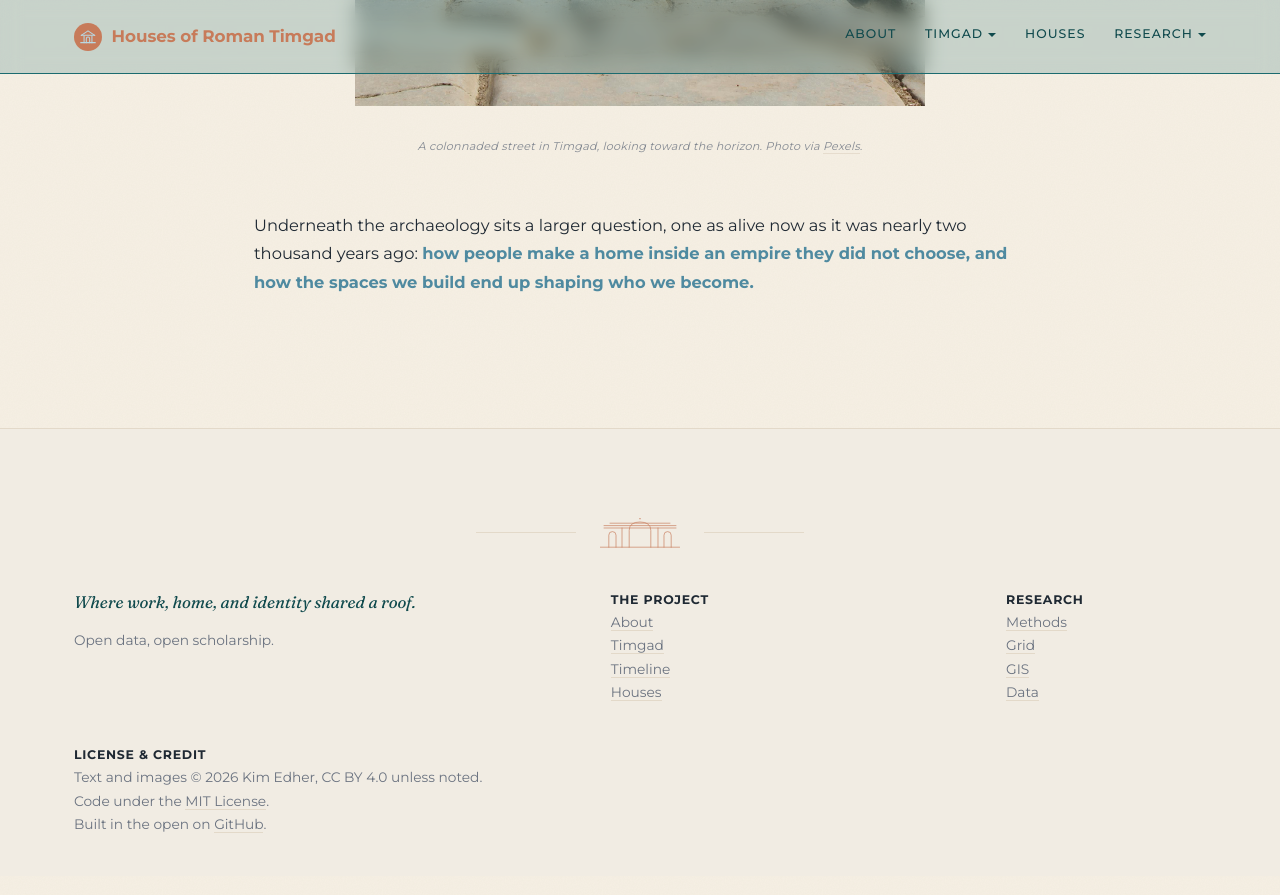
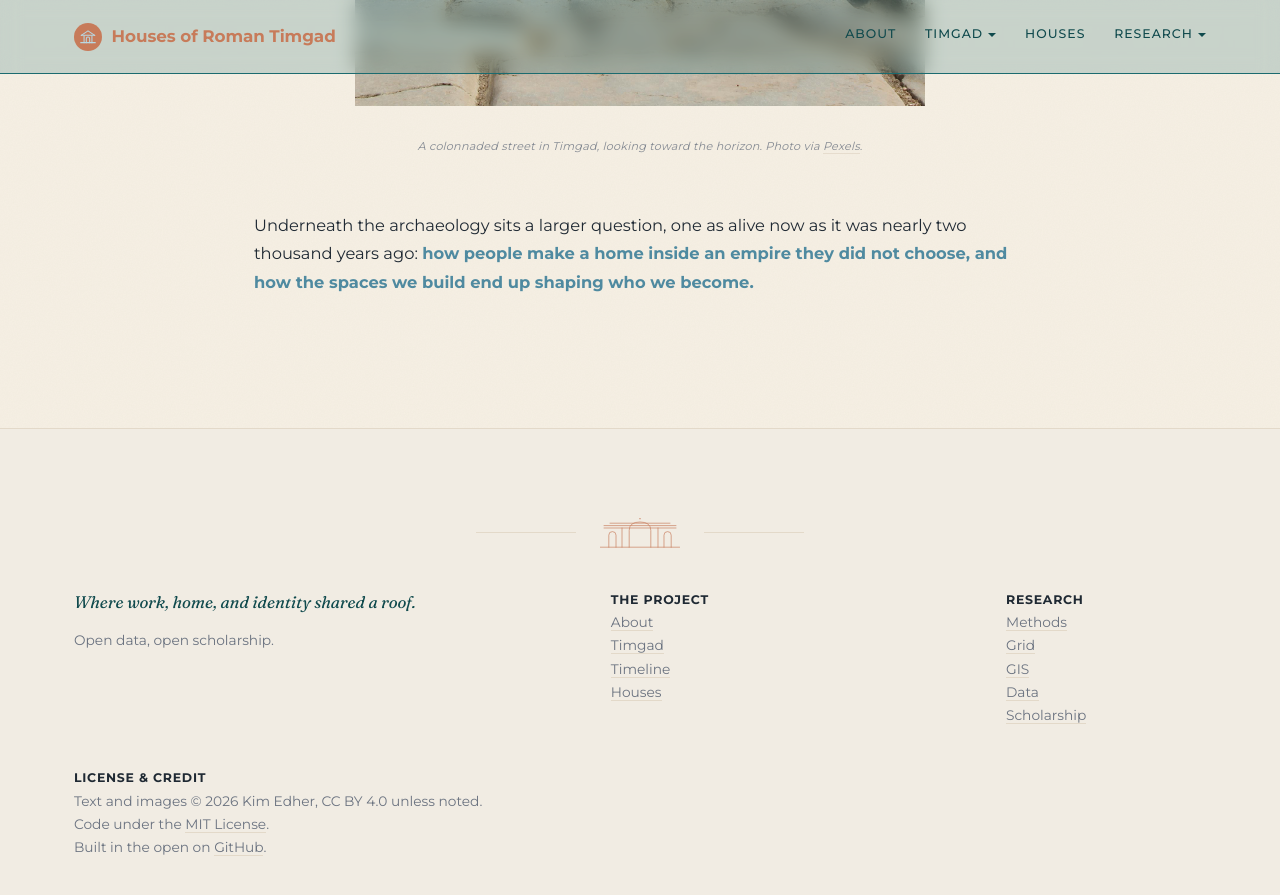
Before and after one commit to kimedher/timgadhouses, a Jekyll site: the page built from index.md, in a window 1280 px wide and 900 px high, scrolled down 1740 px. Shown: the top 895 px of the window. Built offline with Jekyll 4.4.1, drawn with Linux system fonts in a browser that asks for light colours.

Commit message:
Add Scholarship to Research nav and footer

```diff
--- a/_layouts/default.html
+++ b/_layouts/default.html
@@ -39,13 +39,14 @@
             </div>
           </div>
           <a href="{{ '/houses/' | relative_url }}"{% if page.url contains '/houses' %} class="active"{% endif %}>Houses</a>
-          <div class="nav-item has-dropdown{% if page.url contains '/methods' or page.url contains '/grid' or page.url contains '/gis' or page.url contains '/data' %} nav-item--active{% endif %}">
+          <div class="nav-item has-dropdown{% if page.url contains '/methods' or page.url contains '/grid' or page.url contains '/gis' or page.url contains '/data' or page.url contains '/scholarship' %} nav-item--active{% endif %}">
             <button type="button" class="nav-dropdown-toggle" aria-expanded="false" aria-haspopup="true">Research<span class="nav-dropdown-caret" aria-hidden="true"></span></button>
             <div class="nav-dropdown" role="menu">
               <a href="{{ '/methods/' | relative_url }}" role="menuitem"{% if page.url contains '/methods' %} class="active"{% endif %}>Methods</a>
               <a href="{{ '/grid/' | relative_url }}" role="menuitem"{% if page.url contains '/grid' %} class="active"{% endif %}>Grid</a>
               <a href="{{ '/gis/' | relative_url }}" role="menuitem"{% if page.url contains '/gis' %} class="active"{% endif %}>GIS</a>
               <a href="{{ '/data/' | relative_url }}" role="menuitem"{% if page.url contains '/data' %} class="active"{% endif %}>Data</a>
+              <a href="{{ '/scholarship/' | relative_url }}" role="menuitem"{% if page.url contains '/scholarship' %} class="active"{% endif %}>Scholarship</a>
             </div>
           </div>
           {% comment %} Notes and Cite temporarily hidden until launch.
@@ -81,6 +82,7 @@
             <br><a href="{{ '/grid/' | relative_url }}">Grid</a>
             <br><a href="{{ '/gis/' | relative_url }}">GIS</a>
             <br><a href="{{ '/data/' | relative_url }}">Data</a>
+            <br><a href="{{ '/scholarship/' | relative_url }}">Scholarship</a>
           </div>
           <div>
             <strong style="color: var(--text); font-size: 0.78rem; text-transform: uppercase; letter-spacing: 0.06em;">License &amp; credit</strong><br>
```
